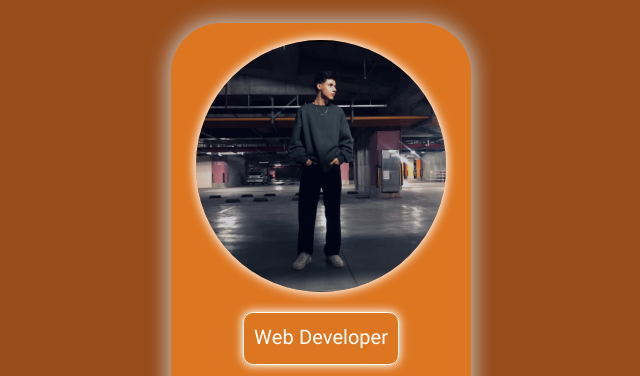
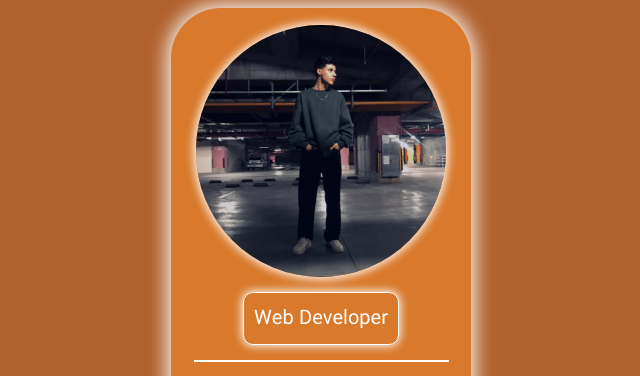
Before and after one commit to sobhanjaferi/visit-card, a plain HTML site: page index.html in a window 1280 px wide. Shown: the top 376 px of the page, without its empty margins (319-959 px from the left). Drawn offline with Linux system fonts and the light colour scheme.

Commit message:
edit colors

```diff
--- a/home.css
+++ b/home.css
@@ -14,7 +14,7 @@ a{
 
 body{
     font-family: iran;
-    background-color: #974c1a;
+    background-color: #b0612d;
     display: flex;
     justify-content: center;
     align-items: center;
@@ -23,12 +23,11 @@ body{
 
 .container{
     margin: auto;
-    margin-top: 15px;
     border-radius: 50px;
-    background-color: #dd7621;
-    box-shadow: 0px 0px 20px 3px #c3c3c3;
+    background-color: #d8792b;
+    box-shadow: 0px 0px 20px 3px white;
     width: 300px;
-    height: 555px;
+    height: 545px;
     display: flex;
     flex-direction: column;
     justify-content: space-between;
```
